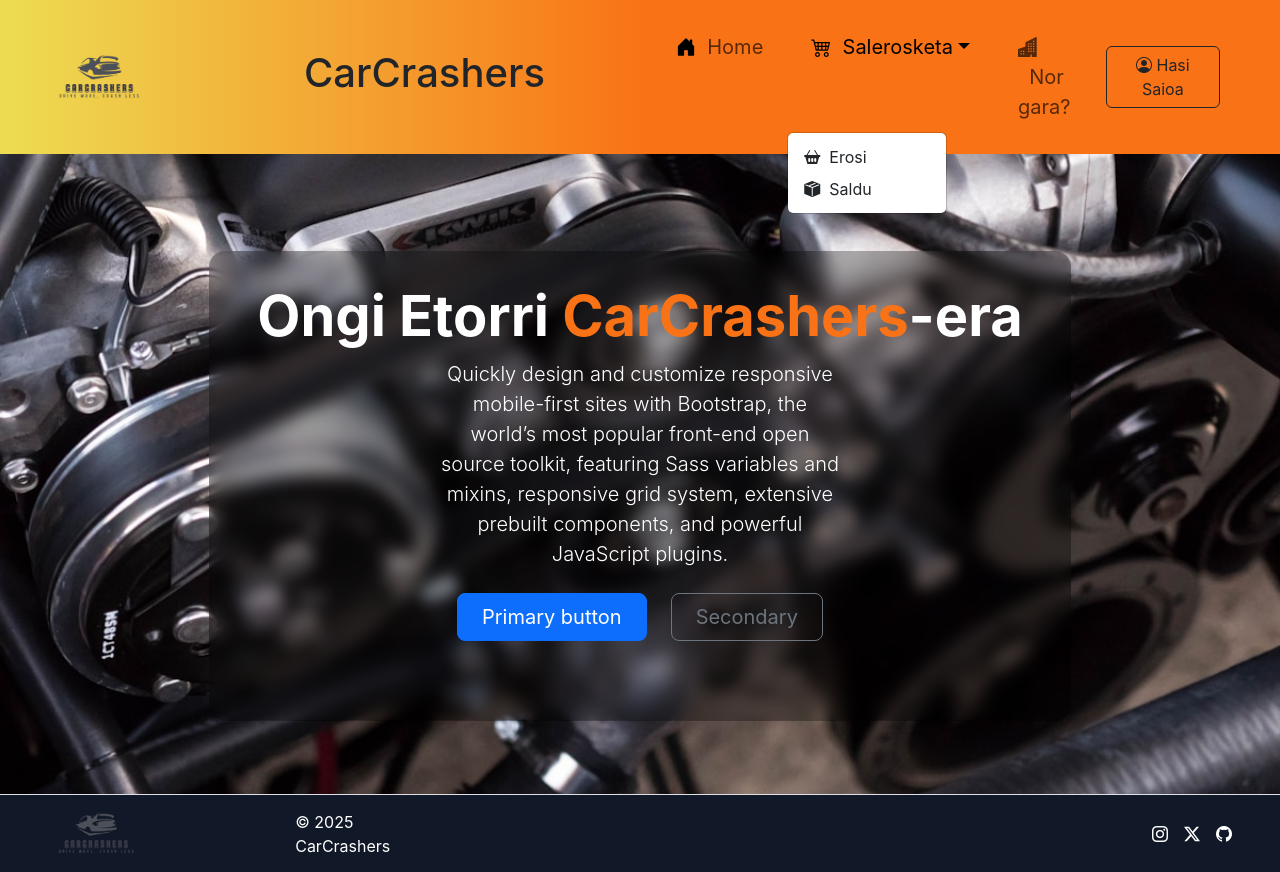
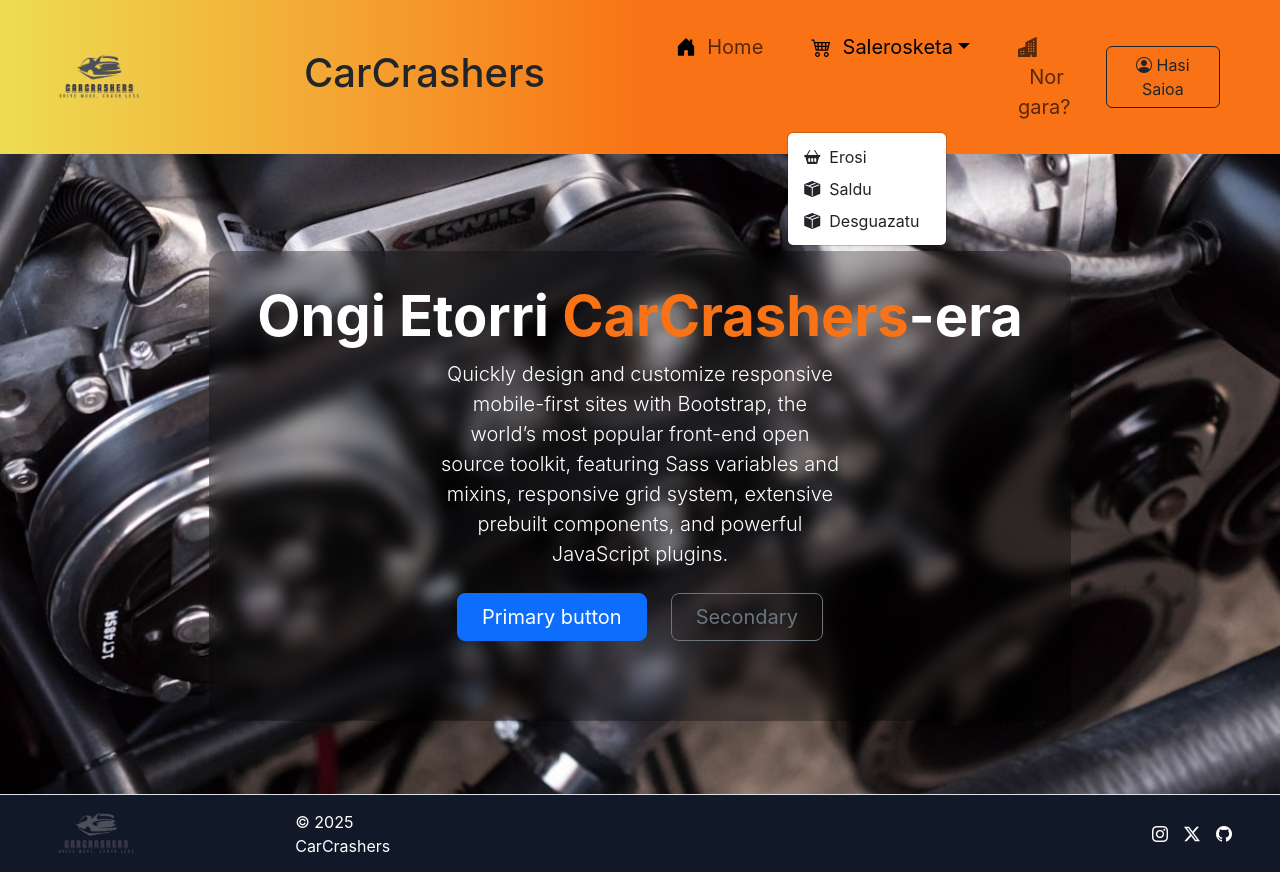
Before and after one commit to CarCrashers/Erronka, a React (Create React App) app in the folder car_crashers_ui/: page / in a window 1280 px wide. Both pictures are taken after a click on the button "Salerosketa". Built offline with nearby package versions, Linux system fonts and the light colour scheme.

Commit message:
Desaguazatu aukera gehitu

```diff
--- a/car_crashers_ui/src/components/ui/navBar.js
+++ b/car_crashers_ui/src/components/ui/navBar.js
@@ -21,6 +21,8 @@
                     <ul className="dropdown-menu">
                         <li><a className="dropdown-item" href="#"><i class="bi bi-basket2-fill"></i>&nbsp;&nbsp;Erosi</a></li>
                         <li><a className="dropdown-item" href="#"><i class="bi bi-box-seam-fill"></i>&nbsp;&nbsp;Saldu</a></li>
+                        <li><a className="dropdown-item" href="#"><i class="bi bi-box-seam-fill"></i>&nbsp;&nbsp;Desguazatu</a></li>
+
                     </ul>
                 </li>
 
```
